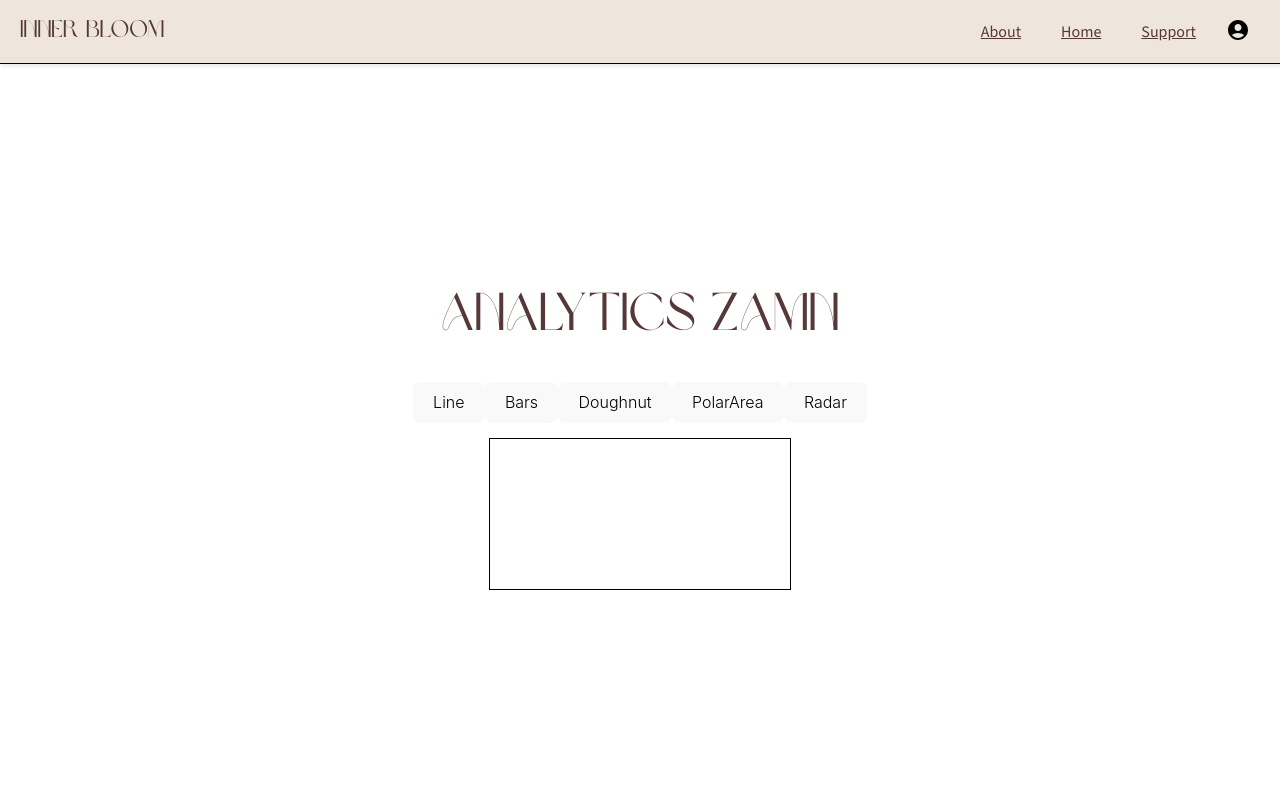
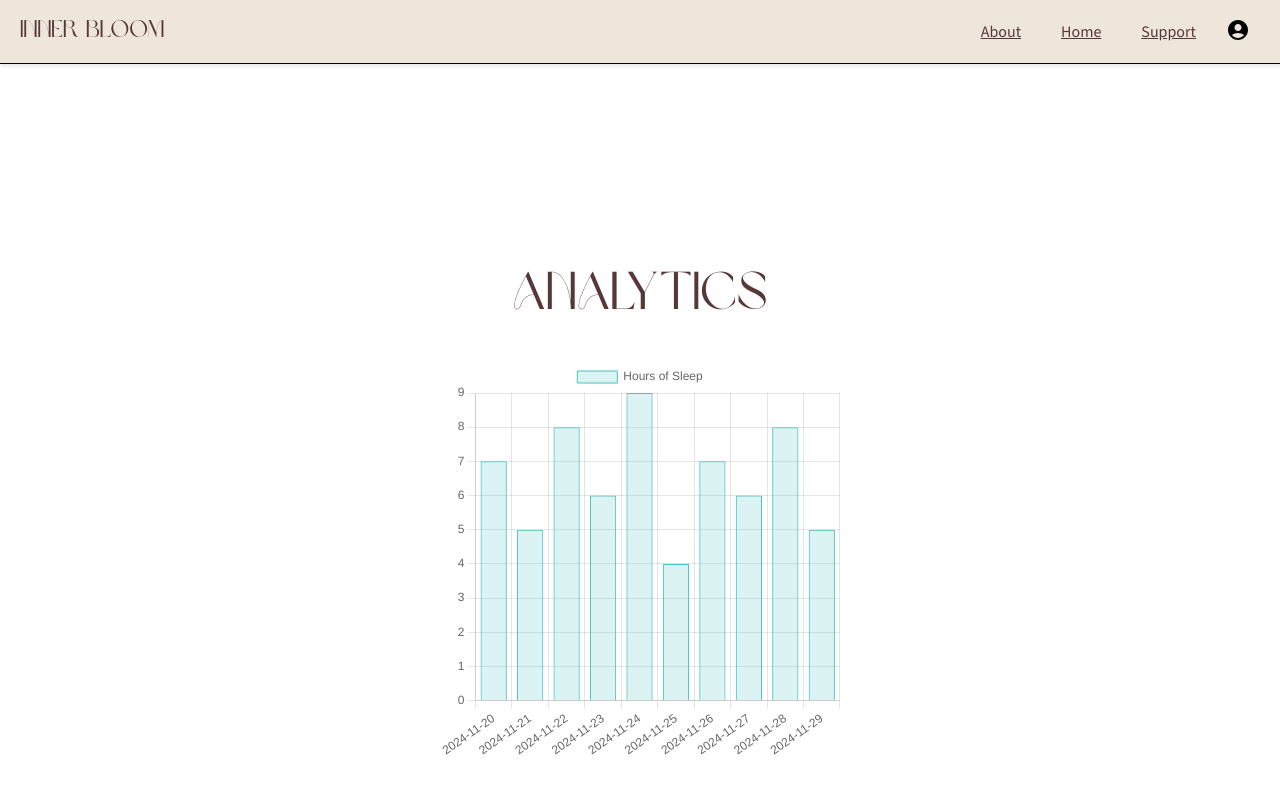
Before and after one commit to Inner-Bloom/InnerBloom, a React (Vite) app in the folder packages/react-frontend/: page /analytics in a window 1280 px wide. Shown: the top 794 px of the page. Built offline with nearby package versions, Linux system fonts and the light colour scheme; no server answers.

Commit message:
Works with sample data, working to fetch from backend for each user

```diff
--- a/packages/react-frontend/src/Analytics.jsx
+++ b/packages/react-frontend/src/Analytics.jsx
@@ -1,4 +1,78 @@
-import React, { useEffect } from 'react';
+import React, { useEffect, useRef } from 'react';
+import Chart from 'chart.js/auto';
+
+const Analytics = () => {
+    const chartRef = useRef(null);
+    const chartInstanceRef = useRef(null);
+
+    useEffect(() => {
+        // Fetch the JSON data
+        const fetchData = async () => {
+            try {
+                const response = await fetch('/src/sample_data/Mood_and_Sleep_Data.json');
+                if (response.ok) {
+                    const jsonData = await response.json();
+                    console.log(jsonData);
+
+                    const ctx = chartRef.current.getContext('2d');
+                    console.log(ctx);
+
+                    // Destroy the previous chart instance if it exists
+                    if (chartInstanceRef.current) {
+                        chartInstanceRef.current.destroy();
+                    }
+
+                    // Create a new chart instance
+                    chartInstanceRef.current = new Chart(ctx, {
+                        type: 'bar', // Change this to 'line', 'doughnut', etc. for different chart types
+                        data: {
+                            labels: jsonData.map(row => row.date),
+                            datasets: [{
+                                label: 'Hours of Sleep',
+                                data: jsonData.map(row => row.sleep_hours),
+                                backgroundColor: 'rgba(75, 192, 192, 0.2)',
+                                borderColor: 'rgba(75, 192, 192, 1)',
+                                borderWidth: 1
+                            }]
+                        },
+                        options: {
+                            scales: {
+                                y: {
+                                    beginAtZero: true
+                                }
+                            },
+                            responsive: true,
+                            maintainAspectRatio: false,
+                        }
+                    });
+                } else {
+                    console.error('Network response was not ok');
+                }
+            } catch (error) {
+                console.error('Error fetching data:', error);
+            }
+        };
+
+        fetchData();
+
+        // Cleanup function to destroy the chart on unmount
+        return () => {
+            if (chartInstanceRef.current) {
+                chartInstanceRef.current.destroy();
+            }
+        };
+    }, []);
+
+    return (
+        <div style={{ width: 400, height: 400}}>
+            <h1>Analytics</h1>
+            <canvas ref={chartRef}></canvas>
+        </div>
+    );
+};
+
+export default Analytics;
+
 /*
 Todo: Fetch user data from the backend (api call; json format) and display it in a graph in this component.
 1. python script that fetches the data from the database and processes it into a simple to read dataframe
@@ -8,176 +82,3 @@ Todo: Fetch user data from the backend (api call; json format) and display it in
 2. chart.js to display the dataframe column in a graph
 2.a. use pandas dataframe column as the data passed to the chart.js
 */
-
-const Analytics = () => {
-    // useEffect(() => {
-    //     // Function to inject a script tag
-    //     const loadScript = (src, callback) => {
-    //       const script = document.createElement('script');
-    //       script.src = src;
-    //       script.async = true;
-    //       script.onload = callback;
-    //       document.body.appendChild(script);
-    //     };
-
-    //     // Inject the external script first
-    //     loadScript('https://cdn.jsdelivr.net/npm/chart.js', () => {
-    //         console.log('Chart.js loaded');
-    //       // Inject your custom script after the external one (relative to index.html)
-    //         loadScript('/src/script.js', () => {
-    //             console.log('Custom script loaded');
-    //             });
-    //     });
-
-
-
-    //     // Cleanup: Remove the scripts on unmount
-    //     return () => {
-    //       const scripts = document.querySelectorAll(
-    //         `script[src="https://cdn.jsdelivr.net/npm/chart.js"], script[src="/src/script.js"]`
-    //       );
-    //       scripts.forEach((script) => document.body.removeChild(script));
-    //     };
-    // }, []);
-
-    return (
-        <div>
-            <h1>Analytics Zamn</h1>
-            <div className="chart">
-                <div className="chart_types">
-                    <button onClick={() => createChart("line")}>Line</button>
-                    <button onClick={() => console.log("Clicked Bars")}>Bars</button>
-                    <button onClick={() => console.log('doughnut')}>Doughnut</button>
-                    <button onClick={() => console.log('polarArea')}>PolarArea</button>
-                    <button onClick={() => console.log('radar')}>Radar</button>
-                </div>
-                <canvas id="myChart" width="300" height="150" style={{margin: "15px auto", border: '1px solid black'}}></canvas>
-            </div>
-        </div>
-    );
-};
-
-export default Analytics;
-
-
-    // return (
-    //     <div
-    //         style={{
-    //             backgroundColor: "#eee6db",
-    //             backgroundSize: "cover",
-    //             backgroundPosition: "center",
-    //             backgroundRepeat: "no-repeat",
-    //             minHeight: "100vh",
-    //             width: "100%",
-    //             display: "flex",
-    //             flexDirection: "column",
-    //             alignItems: "center",
-    //             justifyContent: "center",
-    //             padding: 200,
-    //             fontFamily: "Source Sans 3"
-    //         }}>
-    //         <div
-    //             style={{
-    //                 backgroundColor: "rgba(255, 255, 255, 0.8)",
-    //                 maxWidth: "800px",
-    //                 padding: "20px",
-    //                 borderRadius: "10px",
-    //                 boxShadow: "0 4px 8px rgba(0, 0, 0, 0.1)",
-    //                 lineHeight: "1.6",
-    //                 textAlign: "center"
-    //             }}>
-    //             <header style={{ marginBottom: "40px" }}>
-    //                 <h1 style={{ fontSize: "2.5em" }}>Analytics</h1>
-    //                 <p style={{ fontSize: "1.2em" }}>
-    //                     Your personal mental health and wellness tracker
-    //                 </p>
-    //             </header>
-
-    //             <section style={{ marginBottom: "30px" }}>
-    //                 <h2 style={{ fontSize: "1.8em", marginBottom: "10px" }}>
-    //                     What is Inner Bloom?
-    //                 </h2>
-    //                 <p>
-    //                     Inner Bloom is a wellness tracker designed to help you
-    //                     understand and improve your mental health and daily
-    //                     habits. Whether you're looking to manage your emotions,
-    //                     improve your sleep patterns, or monitor your overall
-    //                     well-being, Inner Bloom is here to support you.
-    //                 </p>
-    //             </section>
-
-    //             <section style={{ marginBottom: "30px" }}>
-    //                 <h2 style={{ fontSize: "1.8em", marginBottom: "10px" }}>
-    //                     Key Features
-    //                 </h2>
-    //                 <ul
-    //                     style={{
-    //                         listStyleType: "circle",
-    //                         margin: "15px auto",
-    //                         textAlign: "left",
-    //                         maxWidth: "400px"
-    //                     }}>
-    //                     <li>Track your mood, thoughts, and feelings</li>
-    //                     <li>
-    //                         Monitor your sleeping habits with detailed insights
-    //                     </li>
-    //                     <li>
-    //                         Log daily activities and their impact on your mental
-    //                         health
-    //                     </li>
-    //                     <li>
-    //                         Gain awareness of patterns in your emotional and
-    //                         physical health
-    //                     </li>
-    //                 </ul>
-    //             </section>
-
-    //             <section>
-    //                 <h2 style={{ fontSize: "1.8em", marginBottom: "10px" }}>
-    //                     Why Choose Inner Bloom?
-    //                 </h2>
-    //                 <p>
-    //                     Inner Bloom stands out by focusing on both mental health
-    //                     and sleeping habits, allowing users to connect the dots
-    //                     between their lifestyle choices and their emotional
-    //                     well-being. With an easy-to-use interface, it's perfect
-    //                     for anyone looking to prioritize their mental health in
-    //                     a structured and meaningful way.
-    //                 </p>
-    //             </section>
-    //         </div>
-    //     </div>
-    // );
-
-
-// const Analytics = () => {
-//     const [graph, setGraph] = useState(null);
-
-//     useEffect(() => {
-//         fetch("http://localhost:8000/analytics")
-//             .then((response) => {
-//                 console.log("Response:", response);
-//                 return response.text();
-//             })
-//             .then((data) => {
-//                 console.log("Data:", data);
-//                 setGraph(data);
-//             })
-//             .catch((error) => {
-//                 console.error("There was an error fetching the graph!", error);
-//             });
-//     }, []);
-
-//     return (
-//         <div>
-//             <h1>Analytics Page</h1>
-//             {graph ? (
-//                 <div dangerouslySetInnerHTML={{ __html: graph }} />
-//             ) : (
-//                 <p>Loading...</p>
-//             )}
-//         </div>
-//     );
-// };
-
-// export default Analytics;
--- a/packages/react-frontend/src/script.js
+++ b/packages/react-frontend/src/script.js
@@ -1,32 +1,32 @@
-console.log('Script loaded')
 let ctx = document.getElementById('myChart');
 let myChart;
 let Jsondata;
+// reset website cache to see changes (ctrl + f5)
 
-fetch("Mood_and_Sleep_Data.json")
+fetch("/src/sample_data/Mood_and_sleep_Data.json") // relative to index.html
 .then(function(response){
    if(response.status == 200){
-      console.log("Data fetched successfully");
-	  console.log(response);
-      return response.json();
-   }
-   else{
-      console.log("Error fetching data");
+	  console.log("here");
+	  x = response.json();
+	  console.log(response.status);
+	  console.log(x);
+      return x;
    }
 })
 .then(function(data){
    Jsondata = data;
-   createChart(Jsondata, 'line');
+   createChart(Jsondata, 'bar');
 });
 
 function createChart(data, type){
+	console.log(ctx);
 	myChart = new Chart(ctx, {
 		type: type,
 		data: {
-		  labels: data.map(row => row.date),
+		  labels: data.map(row => row.month),
 		  datasets: [{
-		    label: 'Hours of Sleep',
-		    data: data.map(row => row.sleep_hours),
+		    label: '# of Zamn',
+		    data: data.map(row => row.income),
 		    borderWidth: 1
 		  }]
 		},
@@ -46,3 +46,53 @@ function setChartType(chartType){
 	myChart.destroy();
 	createChart(Jsondata, chartType);
 }
+
+// script.js
+// import Chart from 'chart.js/auto';
+
+// let myChart;
+// let Jsondata;
+
+// export const fetchData = async () => {
+//     const response = await fetch("/src/sample_data/Mood_and_Sleep_Data.json");
+//     if (response.ok) {
+//         Jsondata = await response.json();
+//         return Jsondata;
+//     } else {
+//         throw new Error('Network response was not ok');
+//     }
+// };
+
+// export const createChart = (data, type, ctx) => {
+//     if (myChart) {
+//         myChart.destroy();
+//     }
+//     myChart = new Chart(ctx, {
+//         type: type,
+//         data: {
+//             labels: data.map(row => row.date),
+//             datasets: [{
+//                 label: 'Hours of Sleep',
+//                 data: data.map(row => row.sleep_hours),
+//                 borderWidth: 1
+//             }]
+//         },
+//         options: {
+//             scales: {
+//                 y: {
+//                     beginAtZero: true
+//                 }
+//             },
+//             responsive: true,
+//             maintainAspectRatio: false,
+//         }
+//     });
+//     return myChart;
+// };
+
+// export const setChartType = (chartType) => {
+//     if (myChart) {
+//         myChart.destroy();
+//     }
+//     createChart(Jsondata, chartType);
+// };
```
Also changed, not shown: packages/react-frontend/src/sample_data/Mood_and_Sleep_Data.json (renamed from packages/react-frontend/src/Mood_and_Sleep_Data.json), 1 other file (tests, documents, lock files or other folders).
